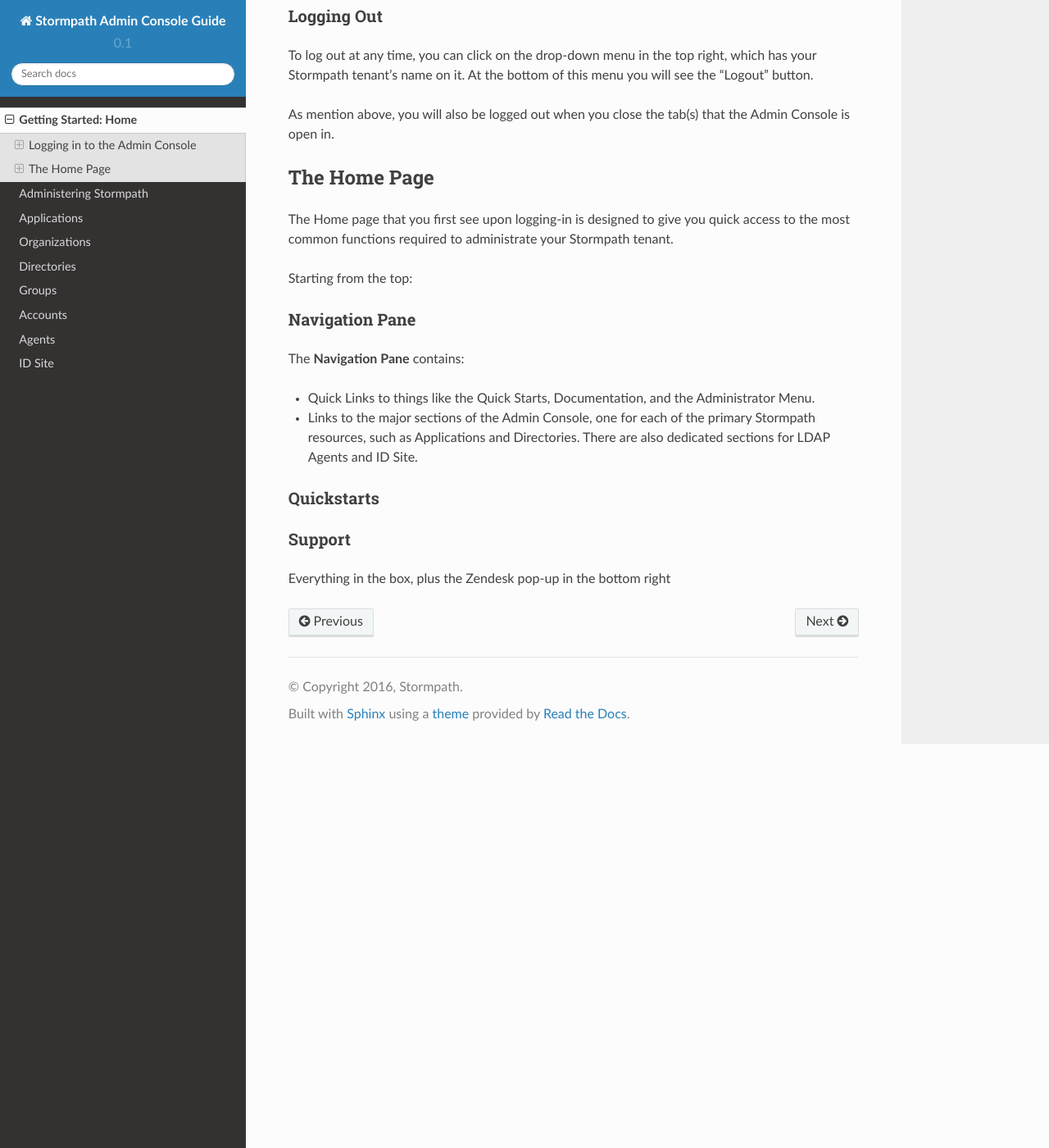
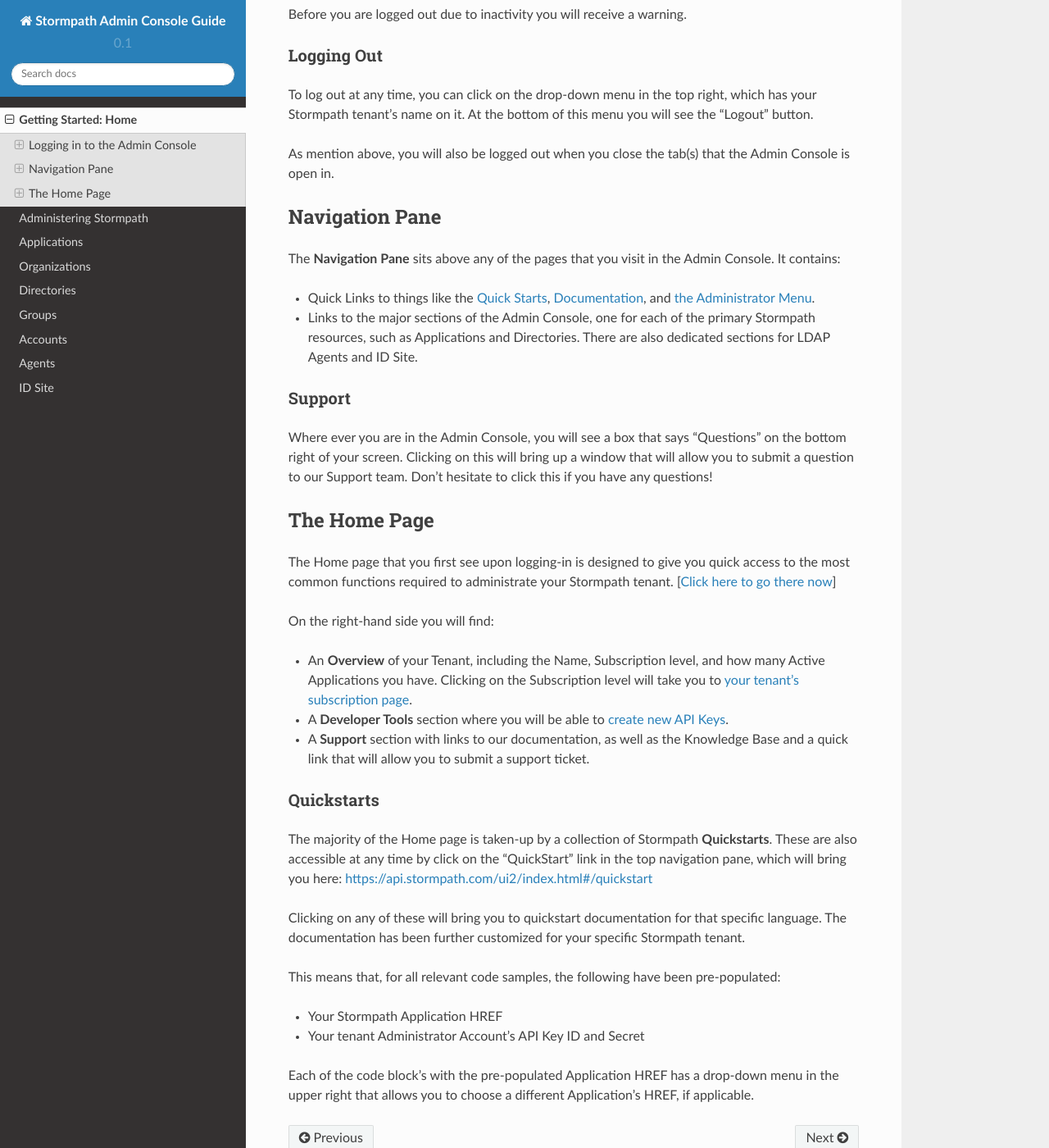
Before and after one commit to stormpath/stormpath-console-guide, a Sphinx documentation site: the page built from source/home.rst, in a window 1280 px wide and 1400 px high, scrolled down 860 px. Shown: the whole window at 82% size. Built offline with Sphinx 7.4.7 and the Read the Docs theme 2.0.0, drawn with Linux system fonts in a browser that asks for light colours; some of the changed text lies outside the part shown.

Commit message:
First pass at Home chapter complete

```diff
--- a/source/home.rst
+++ b/source/home.rst
@@ -24,11 +24,12 @@
 Session Timeout
 ---------------
 
-Your authenticated session with the Stormpath Admin Console will terminate either:
+Your authenticated session with the Stormpath Admin Console will terminate when any of the following occur:
 
+- Upon detection that your computer has been locked, gone into sleep mode, or been shut down
+- You close all tabs that the Admin Console is open in
+- You open a new tab and visit http://api.stormpath.com from there
 - After 30 minutes of inactivity
-- Upon detection your computer has gone into sleep mode or been shut down
-- You close all tabs that the Admin Console is open in
 
 Before you are logged out due to inactivity you will receive a warning.
 
@@ -41,30 +42,45 @@
 
 As mention above, you will also be logged out when you close the tab(s) that the Admin Console is open in.
 
+Navigation Pane
+===============
+
+The **Navigation Pane** sits above any of the pages that you visit in the Admin Console. It contains:
+
+- Quick Links to things like the :ref:`Quick Starts <home-quickstarts>`, `Documentation <https://docs.stormpath.com/>`__, and :ref:`the Administrator Menu <administration>`.
+
+- Links to the major sections of the Admin Console, one for each of the primary Stormpath resources, such as Applications and Directories. There are also dedicated sections for LDAP Agents and ID Site.
+
+Support
+-------
+
+Where ever you are in the Admin Console, you will see a box that says "Questions" on the bottom right of your screen. Clicking on this will bring up a window that will allow you to submit a question to our Support team. Don't hesitate to click this if you have any questions!
+
 .. _home-about:
 
 The Home Page
 =============
 
-The Home page that you first see upon logging-in is designed to give you quick access to the most common functions required to administrate your Stormpath tenant.
+The Home page that you first see upon logging-in is designed to give you quick access to the most common functions required to administrate your Stormpath tenant. [`Click here to go there now <https://api.stormpath.com/ui2/index.html/>`__]
 
-Starting from the top:
+On the right-hand side you will find:
 
-Navigation Pane
----------------
-
-The **Navigation Pane** contains:
-
-- Quick Links to things like the Quick Starts, Documentation, and the Administrator Menu.
-
-- Links to the major sections of the Admin Console, one for each of the primary Stormpath resources, such as Applications and Directories. There are also dedicated sections for LDAP Agents and ID Site.
+- An **Overview** of your Tenant, including the Name, Subscription level, and how many Active Applications you have. Clicking on the Subscription level will take you to :ref:`your tenant's subscription page <admin-subscriptions>`.
+- A **Developer Tools** section where you will be able to :ref:`create new API Keys <admin-api-keys>`.
+- A **Support** section with links to our documentation, as well as the Knowledge Base and a quick link that will allow you to submit a support ticket.
 
 .. _home-quickstarts:
 
 Quickstarts
 -----------
 
-Support
--------
+The majority of the Home page is taken-up by a collection of Stormpath **Quickstarts**. These are also accessible at any time by click on the "QuickStart" link in the top navigation pane, which will bring you here: https://api.stormpath.com/ui2/index.html#/quickstart
 
-Everything in the box, plus the Zendesk pop-up in the bottom right
+Clicking on any of these will bring you to quickstart documentation for that specific language. The documentation has been further customized for your specific Stormpath tenant.
+
+This means that, for all relevant code samples, the following have been pre-populated:
+
+- Your Stormpath Application HREF
+- Your tenant Administrator Account's API Key ID and Secret
+
+Each of the code block's with the pre-populated Application HREF has a drop-down menu in the upper right that allows you to choose a different Application's HREF, if applicable.
```
